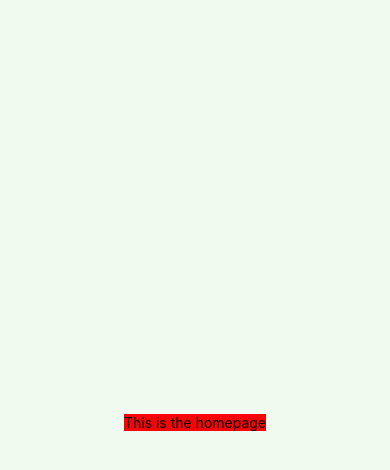
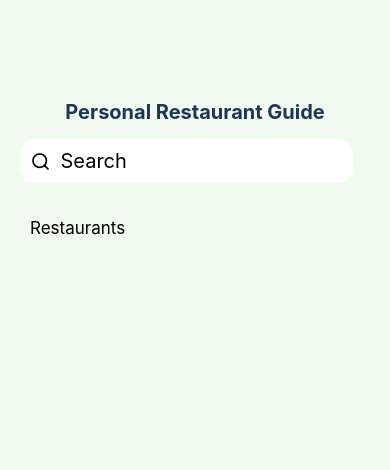
Before and after one commit to jsn-bln/Restaurant-Guide, a React Native app: screen / in a window 390 px wide. Shown: the top 470 px of the page. Built offline with nearby package versions, Linux system fonts and the light colour scheme.

Commit message:
added search bar

```diff
--- a/App.js
+++ b/App.js
@@ -2,7 +2,9 @@ import { StatusBar } from 'expo-status-bar';
 import { StyleSheet, Text, View } from 'react-native';
 import HomePage from"./Components/Homepage";
 
+
 export default function App() {
+
   return (
     <View style={styles.container}>
       <HomePage />
@@ -16,7 +18,6 @@ const styles = StyleSheet.create({
   container: {
     flex: 1,
     backgroundColor: '#f1faee',
-    alignItems: 'center',
-    justifyContent: 'center',
+    paddingTop: 100
   },
 });
--- a/Components/Homepage.js
+++ b/Components/Homepage.js
@@ -1,10 +1,24 @@
 import { StatusBar } from 'expo-status-bar';
-import { StyleSheet, Text, View } from 'react-native';
+import { StyleSheet, Text, View, Pressable } from 'react-native';
+import SearchBar from './SearchBar';
+import React,{useState} from 'react';
 
 export default function App() {
+    const [clicked, setClicked] = useState(false);
+    const [searchPhrase, setSearchPhrase] = useState('');
+
     return (
-      <View style={styles.container}>
-        <Text>This is the homepage</Text>
+      <View>
+        <View style={styles.container}>
+            <Text style={styles.title}>Personal Restaurant Guide</Text>
+            <SearchBar
+                clicked={clicked}
+                searchPhrase={searchPhrase}
+                setSearchPhrase={setSearchPhrase}
+                setClicked={setClicked} // Ensure this prop is passed correctly
+                />
+        </View>
+        <Text style={styles.header}>Restaurants</Text>
         <StatusBar style="auto" />
       </View>
     );
@@ -12,8 +26,16 @@ export default function App() {
 
 const styles = StyleSheet.create({
     container: {
-        backgroundColor: "red",
         alignItems: 'center',
-        justifyContent: 'center',
     },
+    title: {
+        fontWeight: 'bold',
+        fontSize: 20,
+        color: "#1d3557",
+    },
+    header: {
+        fontSize: 17,
+        paddingLeft: 30,
+        marginTop: 20
+    }
   });
--- /dev/null
+++ b/Components/SearchBar.js
@@ -0,0 +1,81 @@
+import React, {useState} from "react";
+import { StyleSheet, TextInput, View, Keyboard, Button } from "react-native";
+import { Feather, Entypo } from "@expo/vector-icons";
+
+const SearchBar = ({ clicked, searchPhrase, setSearchPhrase, setClicked }) => {
+
+   return (
+      <View style={styles.container}>
+         <View style={clicked ? styles.searchBar__clicked : styles.searchBar__unclicked}>
+            <Feather name="search" size={20} color="black" style={{ marginLeft: 1 }} />
+
+            <TextInput
+               style={styles.input}
+               placeholder="Search"
+               value={searchPhrase}
+               onChangeText={setSearchPhrase}
+               onFocus={() => {
+                  setClicked(true);
+               }}
+            />
+
+            {clicked && (
+               <Entypo
+                  name="cross"
+                  size={20}
+                  color="black"
+                  style={{ padding: 1 }}
+                  onPress={() => {
+                     setSearchPhrase("");
+                  }}
+               />
+            )}
+         </View>
+
+         {clicked && (
+            <View>
+               <Button
+                  title="Cancel"
+                  onPress={() => {
+                     Keyboard.dismiss();
+                     setClicked(false);
+                  }}></Button>
+            </View>
+         )}
+      </View>
+   );
+};
+export default SearchBar;
+
+// styles
+const styles = StyleSheet.create({
+   container: {
+      margin: 15,
+      justifyContent: "flex-start",
+      alignItems: "center",
+      flexDirection: "row",
+      width: "90%",
+   },
+   searchBar__unclicked: {
+      padding: 10,
+      flexDirection: "row",
+      width: "95%",
+      backgroundColor: "#fff",
+      borderRadius: 15,
+      alignItems: "center",
+   },
+   searchBar__clicked: {
+      padding: 10,
+      flexDirection: "row",
+      width: "80%",
+      backgroundColor: "#fff",
+      borderRadius: 15,
+      alignItems: "center",
+      justifyContent: "space-evenly",
+   },
+   input: {
+      fontSize: 20,
+      marginLeft: 10,
+      width: "90%",
+   },
+});
```
